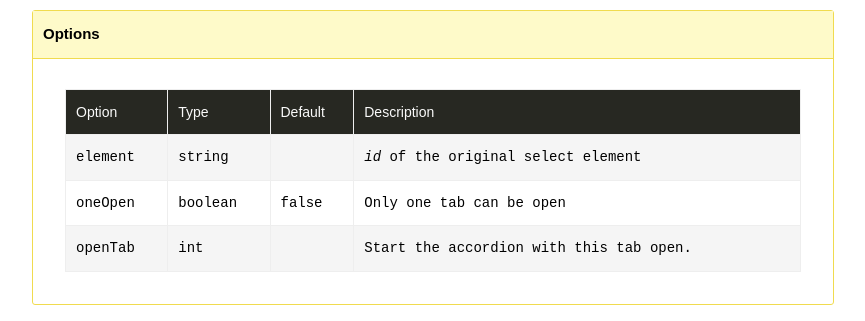
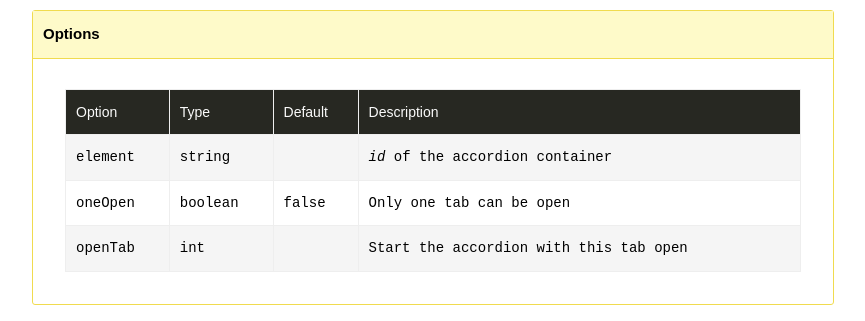
Before and after one commit to zoltantothcom/vanilla-js-accordion, a website: page docs/index.html in a window 1280 px wide. Shown: the part 2020-2341 px from the top of the page, without its empty margins (207-1072 px from the left). Drawn offline with Linux system fonts and the light colour scheme.

Commit message:
typo fixed

```diff
--- a/docs/index.html
+++ b/docs/index.html
@@ -97,7 +97,7 @@
                 <td>element</td>
                 <td>string</td>
                 <td></td>
-                <td><i>id</i> of the original select element</td>
+                <td><i>id</i> of the accordion container</td>
             </tr>
             <tr>
                 <td>oneOpen</td>
@@ -109,7 +109,7 @@
                 <td>openTab</td>
                 <td>int</td>
                 <td></td>
-                <td>Start the accordion with this tab open.</td>
+                <td>Start the accordion with this tab open</td>
             </tr>
         </table>
     </section>
```
